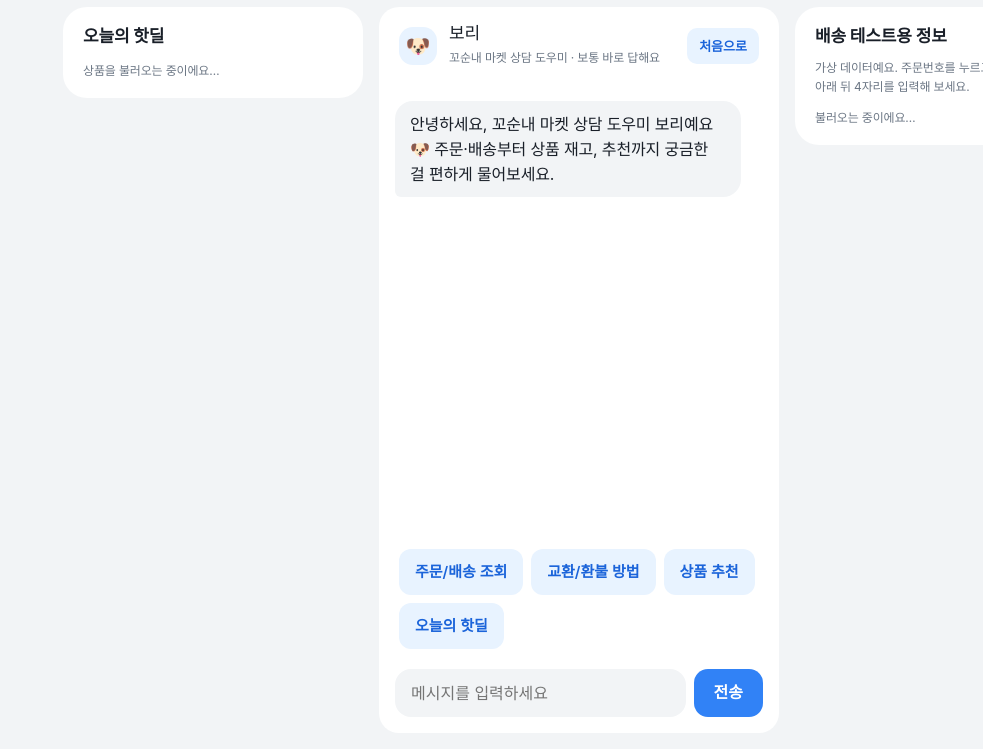
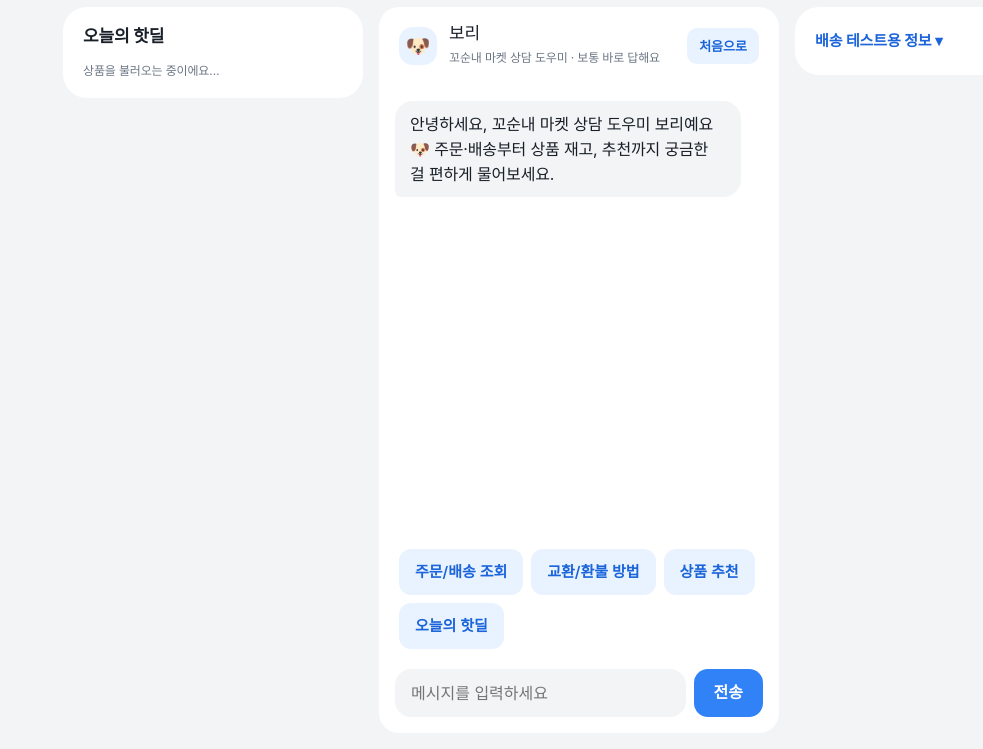
Before and after one commit to imgcut-dev/Test-shop-customer-center, a website: page public/index.html in a window 1280 px wide. Shown: the part 51-800 px from the top of the page, without its empty margins (297-1280 px from the left). Drawn offline with Linux system fonts and the light colour scheme; no server answers; a web font is replaced by a local one.

Commit message:
배송 테스트 패널을 접이식으로 변경
Co-Authored-By: Claude Sonnet 5.5 <noreply@anthropic.com>

```diff
--- a/public/index.html
+++ b/public/index.html
@@ -197,7 +197,7 @@ textarea{border:0;background:var(--bg);border-radius:16px;padding:12px 16px;font
 .tabs button[aria-selected="true"]{background:var(--accent)}
 .front{flex:none;width:300px;overflow-y:auto}
 .hot{background:var(--panel);border-radius:24px;padding:16px 12px}
-.hot h2{font-size:17px;font-weight:700;margin:0 8px 8px}.hot .note{margin:0 8px 8px}
+.hot h2{font-size:17px;font-weight:700;margin:0 8px 8px}.hot .note{margin:0 8px 8px}details.hot summary{font-size:15px;font-weight:600;cursor:pointer;padding:6px 8px;list-style:none;color:var(--tintfg)}details.hot summary::-webkit-details-marker{display:none}details.hot summary::after{content:' ▾'}details.hot[open] summary::after{content:' ▴'}details.hot[open] summary{margin-bottom:6px}
 .row{display:flex;align-items:center;gap:10px;width:100%;border:0;background:none;font:inherit;color:var(--fg);text-align:left;padding:10px 8px;border-radius:14px;cursor:pointer}
 .row:hover{background:var(--bg)}
 .ic2{width:36px;height:36px;flex:none;border-radius:10px;background:var(--bg);display:grid;place-items:center;font-size:18px}
@@ -961,9 +961,9 @@ function renderAdmin(){
 /* ---------- 쇼핑 화면 ---------- */
 let fcat='전체';
 const EMO={사료:'🥣',간식:'🦴',영양제:'💊'},CCLS={사료:'a',간식:'b',영양제:'c'};
-function renderTest(){ // 오른쪽 배송 테스트용 정보: 가상 주문 목록(누르면 주문번호가 입력됨)
-  const f=$('testbox');f.textContent='';
-  const box=mk('div','hot');box.append(mk('h2',null,'배송 테스트용 정보'),mk('p','note','가상 데이터예요. 주문번호를 누르고, 보리가 물으면 아래 뒤 4자리를 입력해 보세요.'));
+function renderTest(){ // 오른쪽 배송 테스트용 정보: 접혀 있다가 누르면 펼쳐짐. 가상 주문(누르면 주문번호가 입력됨)
+  const f=$('testbox'),was=f.querySelector('details'),open=!!(was&&was.open);f.textContent='';
+  const box=mk('details','hot');box.open=open;box.append(mk('summary',null,'배송 테스트용 정보'),mk('p','note','가상 데이터예요. 주문번호를 누르고, 보리가 물으면 아래 뒤 4자리를 입력해 보세요.'));
   const list=Object.entries(D.orders).sort((a,b)=>a[0].localeCompare(b[0])).slice(0,1);
   if(!list.length)box.append(mk('span','note','불러오는 중이에요…'));
   list.forEach(([id,o])=>{
```
